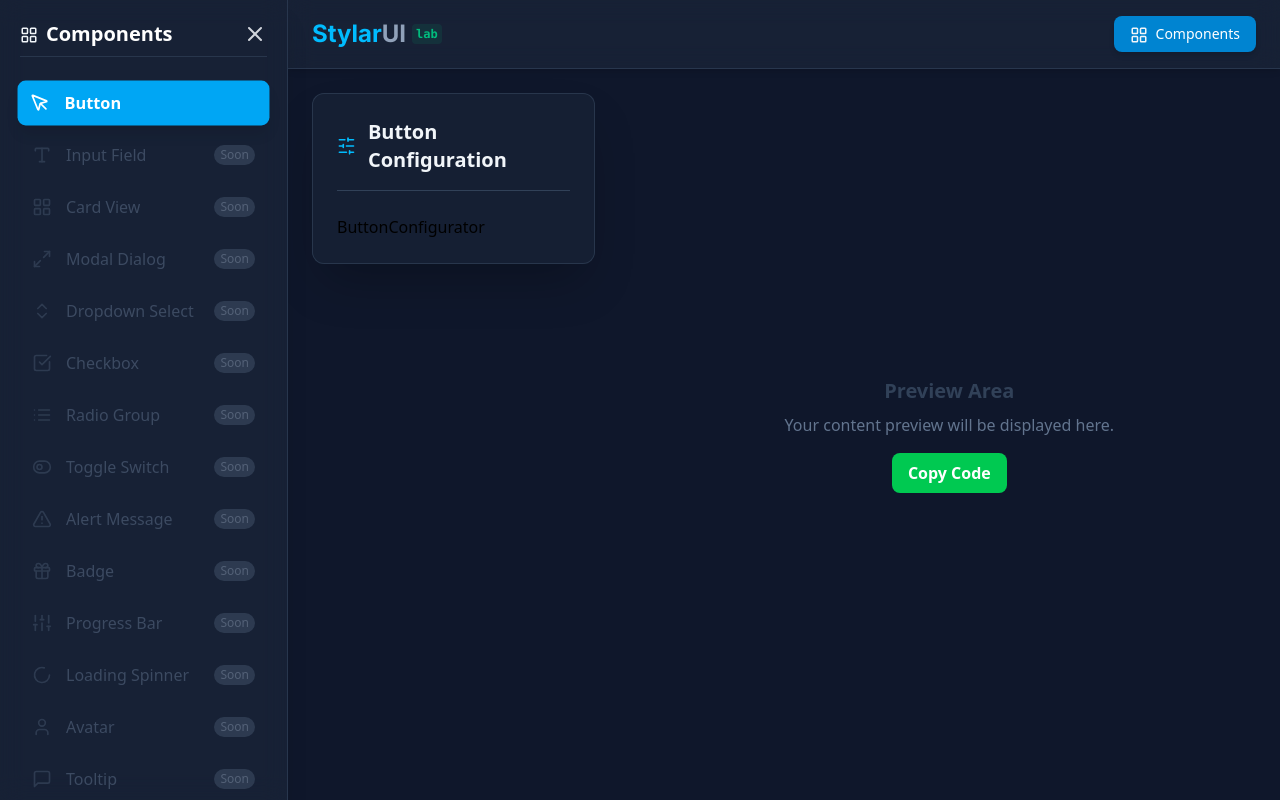
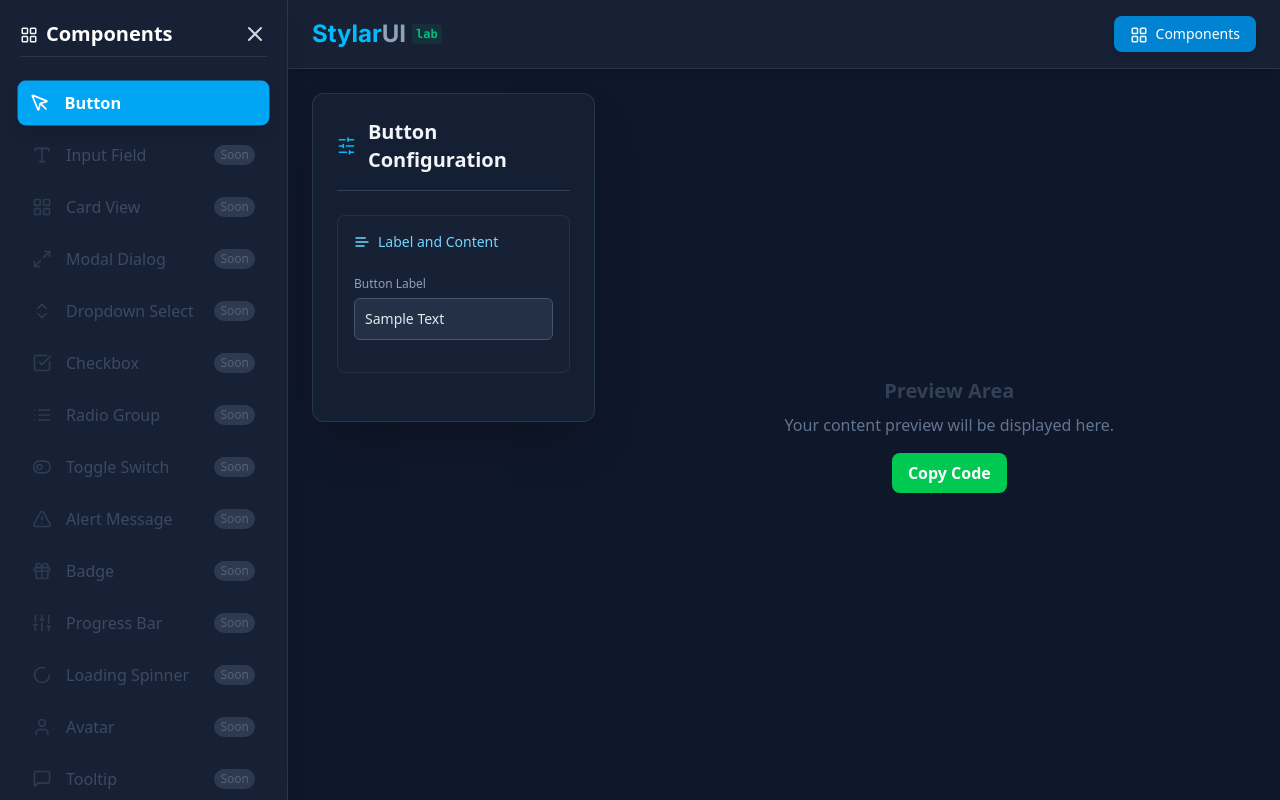
Before and after one commit to PranjalMantri/StylarUI-Lab, a React (Vite) app: page /playground in a window 1280 px wide. Built offline with nearby package versions, Linux system fonts and the light colour scheme.

Commit message:
feat: basic button configuration and useButtonStore setup

```diff
--- a/package.json
+++ b/package.json
@@ -11,6 +11,7 @@
   },
   "dependencies": {
     "@tailwindcss/vite": "^4.1.7",
+    "classnames": "^2.5.1",
     "react": "^19.1.0",
     "react-dom": "^19.1.0",
     "react-router-dom": "^7.6.0",
--- a/src/components/Button/ButtonConfigurator.tsx
+++ b/src/components/Button/ButtonConfigurator.tsx
@@ -1,5 +1,24 @@
+import useButtonStore from "../../store/useButtonStore";
+import ConfigItem from "../ui/ConfigItem";
+import ConfigSection from "../ui/ConfigSection";
+
 function ButtonConfigurator() {
-  return <div>ButtonConfigurator</div>;
+  const { label, setLabel } = useButtonStore();
+
+  console.log("Label is: ", label);
+
+  return (
+    <div>
+      <ConfigSection title={"Label and Content"} icon={"TextIcon"}>
+        <ConfigItem
+          title={"Button Label"}
+          type={"input"}
+          value={label}
+          onChange={setLabel}
+        ></ConfigItem>
+      </ConfigSection>
+    </div>
+  );
 }
 
 export default ButtonConfigurator;
--- a/src/components/ui/ConfigSection.tsx
+++ b/src/components/ui/ConfigSection.tsx
@@ -18,9 +18,6 @@
 }) => {
   const Icon = iconMap[icon as keyof typeof iconMap];
 
-  console.log(Icon);
-  console.log(typeof Icon);
-
   return (
     <div
       className={`bg-slate-800/30 p-4 rounded-lg border border-slate-700/50 mb-6 ${classname}`}
--- /dev/null
+++ b/src/store/useButtonStore.ts
@@ -0,0 +1,15 @@
+import { create } from "zustand";
+
+interface ButtonStore {
+  label: string;
+  setLabel: (label: string) => void;
+}
+
+const useButtonStore = create<ButtonStore>((set) => ({
+  label: "Sample Text",
+  setLabel: (label: string) => {
+    set({ label });
+  },
+}));
+
+export default useButtonStore;
```
Also changed, not shown: 1 other file (tests, documents, lock files or other folders).
